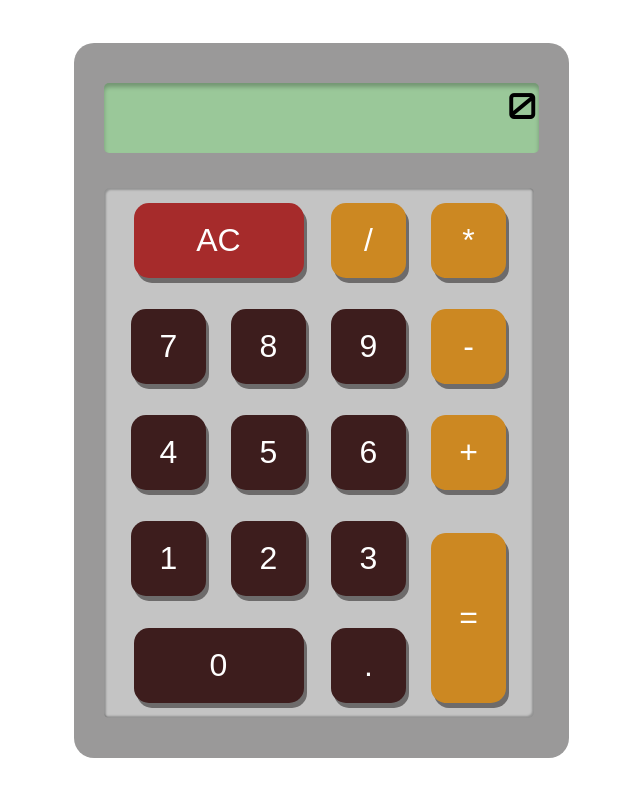
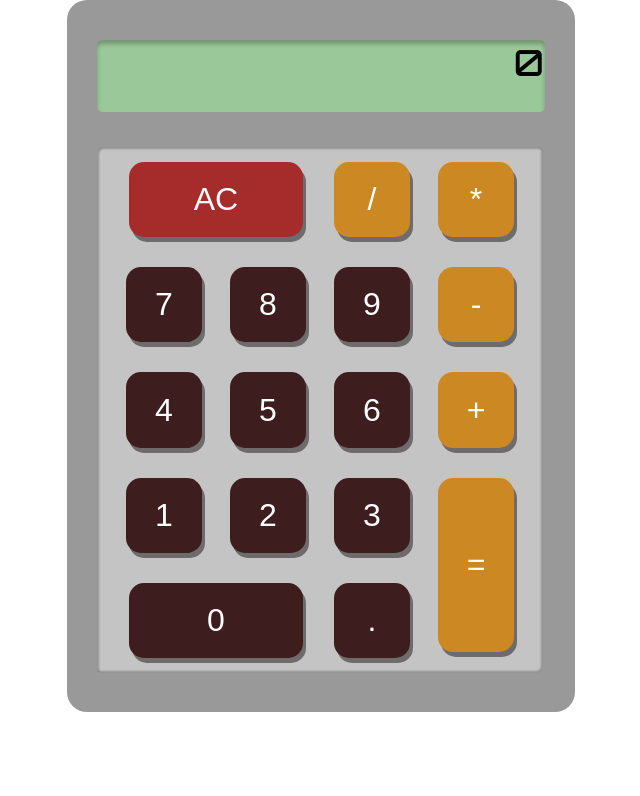
Before and after one commit to YagneshP/calculator, a React (Create React App) app: page / in a window 1280 px wide. Shown: the top 796 px of the page, without its empty margins (319-959 px from the left). Built offline with nearby package versions, Linux system fonts and the light colour scheme.

Commit message:
change logic for ending zero

```diff
--- a/src/component/App/App.css
+++ b/src/component/App/App.css
@@ -1,6 +1,6 @@
 .App{
-		display: flex;
-		align-items: center;
-		justify-content: center;
-		height: 100vh;
-	};
+	display: flex;
+	align-items: center;
+	justify-content: center;
+	/* height: 100vh; */
+};
--- a/src/component/App/Calculator.css
+++ b/src/component/App/Calculator.css
@@ -1,6 +1,6 @@
 .Calculator{
-	width: 435px;
-	height: 675px;
+	width: 28rem;
+	height: 42rem;
 	background-color: #9A9999;
 	padding: 20px 30px;
 	border-radius: 20px;
--- /dev/null
+++ b/src/component/ButtonGroup/ButtonGroup.css
@@ -0,0 +1,19 @@
+.ButtonGroup {
+	display: grid;
+	grid-template-columns: 1fr 1fr 1fr 1fr;
+	grid-template-rows: 1fr 1fr 1fr 1fr;
+	grid-template-areas:
+	"clear clear divide multiply"
+	"seven eight nine subtract"
+	"four five six add"
+	"one two three equals"
+	"zero zero decimal equals";
+	width: 26rem;
+	height: 31rem;
+	border-radius: 5px;
+	background-color: #C4C4C4;
+	justify-items: center;
+	padding: 15px 15px;
+	margin-top: 35px;
+	box-shadow:inset -2px -2px 2px rgba(0, 0, 0, 0.25), inset 2px 2px 2px rgba(0, 0, 0, 0.25);
+};
--- a/src/component/ButtonGroup/ButtonGroup.js
+++ b/src/component/ButtonGroup/ButtonGroup.js
@@ -1,6 +1,6 @@
 import React from "react";
 import Button from "../Button/Button";
-
+import "./ButtonGroup.css"
 const ButtonGroup = (props) => {
   const buttons = [
     { id: "zero", value: 0 },
@@ -21,28 +21,10 @@ const ButtonGroup = (props) => {
     { id: "decimal", value: "." },
     { id: "clear", value: "AC" },
   ];
-  const style = {
-    display: "grid",
-    gridTemplateColumns: `1fr 1fr 1fr 1fr`,
-    gridTemplateRows: `1fr 1fr 1fr 1fr`,
-    gridTemplateAreas: `"clear clear divide multiply"
-	"seven eight nine subtract"
-	"four five six add"
-	"one two three equals"
-	"zero zero decimal equals"`,
-    width: 400,
-    height: 500,
-    borderRadius: 5,
-    backgroundColor: "#C4C4C4",
-    justifyItems: "center",
-    padding: "15px 15px",
-    marginTop: 35,
-    boxShadow:
-      "inset -2px -2px 2px rgba(0, 0, 0, 0.25), inset 2px 2px 2px rgba(0, 0, 0, 0.25)",
-  };
+
 
   return (
-    <div style={style}>
+    <div className="ButtonGroup">
       {buttons.map((button) => (
         <Button key={button.id} button={button} />
       ))}
--- a/src/context/calculatorAction.js
+++ b/src/context/calculatorAction.js
@@ -69,9 +69,9 @@ export const clicked = (
     } else {
 			let currentValue =
       typeof displayValue === "number" ? " " + displayValue : displayValue;
-      if (endDecimal.test(currentValue)) {
-        currentValue = currentValue + 0;
-      }
+      // if (endDecimal.test(currentValue)) {
+      //   currentValue = currentValue + 0;
+      // }
       const operatorArray = currentValue.match(moreOperator);
       if (operatorArray) {
         let modifiedDisplayValue = operatorArray.reduce((acc, curr) => {
--- a/src/index.css
+++ b/src/index.css
@@ -12,8 +12,8 @@ body {
 }
 
 button {
-  width: 75px;
-  height: 75px;
+  width: 4.7rem;
+  height: 4.7rem;
   display: block;
   position: relative;
   outline: none;
@@ -36,14 +36,14 @@ button:active {
 }
 #clear {
   background-color: #a62b2b;
-  width: 170px;
+  width: 10.9rem;
 }
 #zero {
-  width: 170px;
+  width: 10.9rem;
 }
 #equals {
-  height: 170px;
-  align-self: end;
+  height: 10.9rem;
+  align-self: start;
 }
 .action {
   background-color: #cc8822;
@@ -51,14 +51,14 @@ button:active {
 
 #display {
   width: 100%;
-  height: 70px;
+  height: 4.5rem;
   border-radius: 5px;
   background-color: #9ac899;
   box-shadow: inset 0px 4px 4px rgba(0, 0, 0, 0.25);
   margin: 20px auto;
   text-align: right;
   font-family: "Orbitron", sans-serif;
-  font-size: 36px;
+  font-size: 2.25rem;
   letter-spacing: 1.2px;
 }
 
```
